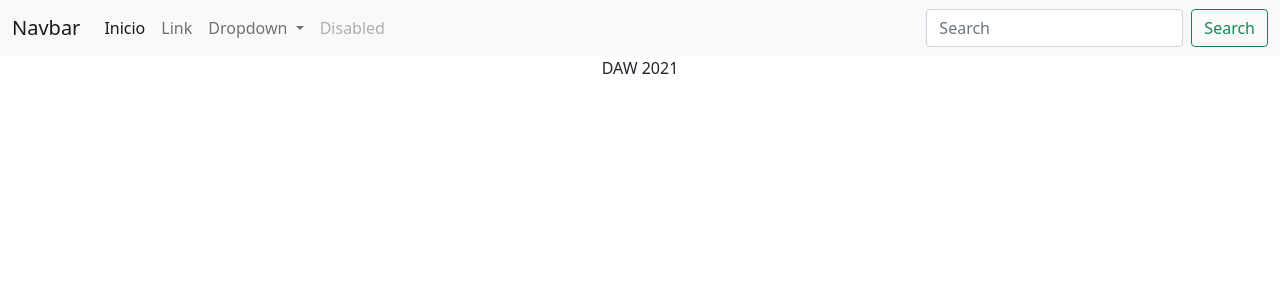
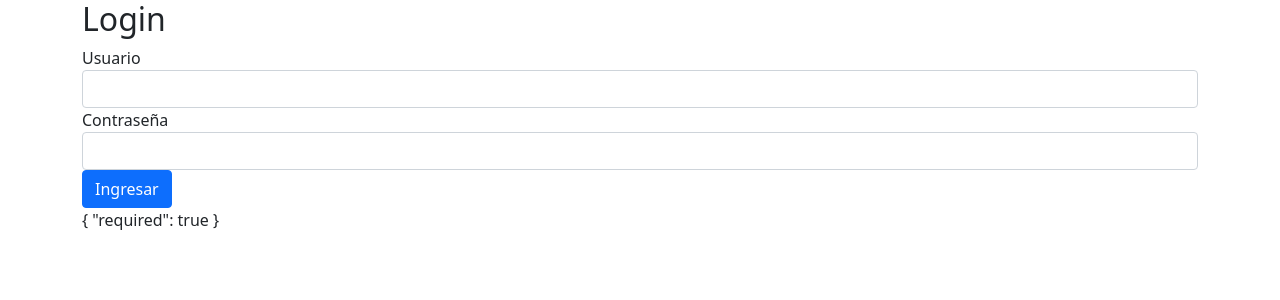
Before and after one commit to mcassani/daw2021, an Angular app: page / in a window 1280 px wide. Shown: the top 300 px of the page. Built offline with nearby package versions, Linux system fonts and the light colour scheme.

Commit message:
ReactiveFormsModule

```diff
--- a/src/app/app.module.ts
+++ b/src/app/app.module.ts
@@ -4,17 +4,21 @@ import { NgModule } from '@angular/core';
 import { AppComponent } from './app.component';
 import { HeaderComponent } from './components/header/header.component';
 import { FooterComponent } from './components/footer/footer.component';
+import { LoginComponent } from './login/login.component';
+import { ReactiveFormsModule } from '@angular/forms';
 
 @NgModule({
   declarations: [
 		AppComponent,
 	    HeaderComponent,
 	    FooterComponent,
+	    LoginComponent,
   ],
   imports: [
 	  BrowserModule,
+	  ReactiveFormsModule
   ],
   providers: [],
-  bootstrap: [AppComponent]
+  bootstrap: [LoginComponent]
 })
 export class AppModule { }
--- /dev/null
+++ b/src/app/login/login.component.html
@@ -0,0 +1,27 @@
+<div class="container">
+	<h2>Login</h2>
+	<form [formGroup]="loginForm" (ngSubmit)="onSubmit()">
+		<div class="form-group">
+			<label for="usuario">Usuario</label>
+			<input type="text" formControlName="usuario" class="form-control"
+				[ngClass]="{ 'is-invalid' : enviado && loginForm.controls.usuario.errors }">
+			<div *ngIf="enviado && loginForm.controls.usuario.errors" class="invalid-feedback">
+				<div *ngIf="loginForm.controls.usuario.errors.required">Debe ingresar su nombre de usuario</div>
+				<div *ngIf="loginForm.controls.usuario.errors.minlength">Debe contener al menos {{loginForm.controls.usuario.errors.minlength.requiredLength}}</div>
+			</div>
+		</div>
+		<div class="form-group">
+			<label for="password">Contraseña</label>
+			<input type="password" formControlName="password" class="form-control">
+		</div>
+
+		<div class="form-group">
+			<button class="btn btn-primary">
+				Ingresar
+			</button>
+		</div>
+
+		{{loginForm.controls.usuario.errors | json}}
+
+	</form>
+</div>
--- /dev/null
+++ b/src/app/login/login.component.ts
@@ -0,0 +1,30 @@
+import { Component, OnInit } from '@angular/core';
+import { FormBuilder, FormGroup, Validators } from '@angular/forms';
+
+@Component({
+	selector: 'app-login',
+	templateUrl: './login.component.html',
+	styleUrls: ['./login.component.css']
+})
+export class LoginComponent implements OnInit {
+
+	loginForm: FormGroup;
+	enviado: boolean;
+
+	constructor(
+		private formBuilder: FormBuilder
+	) { }
+
+	ngOnInit() {
+		this.loginForm = this.formBuilder.group({
+			usuario: ['', [Validators.required, Validators.minLength(5)]],
+			password : ['', Validators.required]
+		});
+	}
+
+	onSubmit() {
+		console.log(this.loginForm);
+		this.enviado = true;
+	}
+
+}
--- a/src/index.html
+++ b/src/index.html
@@ -10,6 +10,6 @@
   <!-- <link href="https://cdn.jsdelivr.net/npm/bootstrap@5.0.1/dist/css/bootstrap.min.css" rel="stylesheet" integrity="sha384-+0n0xVW2eSR5OomGNYDnhzAbDsOXxcvSN1TPprVMTNDbiYZCxYbOOl7+AMvyTG2x" crossorigin="anonymous"> -->
 </head>
 <body>
-  <app-root></app-root>
+  <app-login></app-login>
 </body>
 </html>
```
Also changed, not shown: src/app/login/login.component.css (added).
